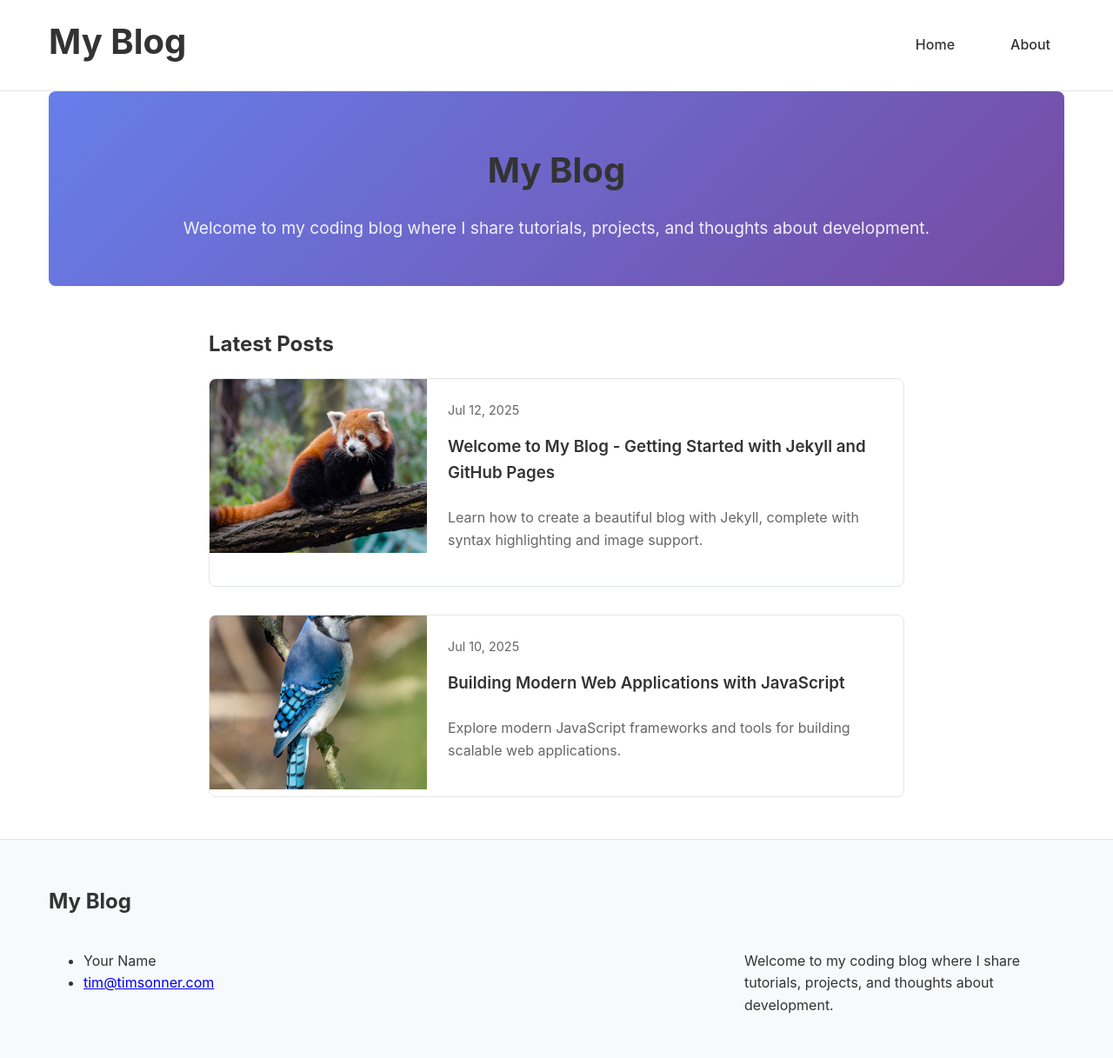
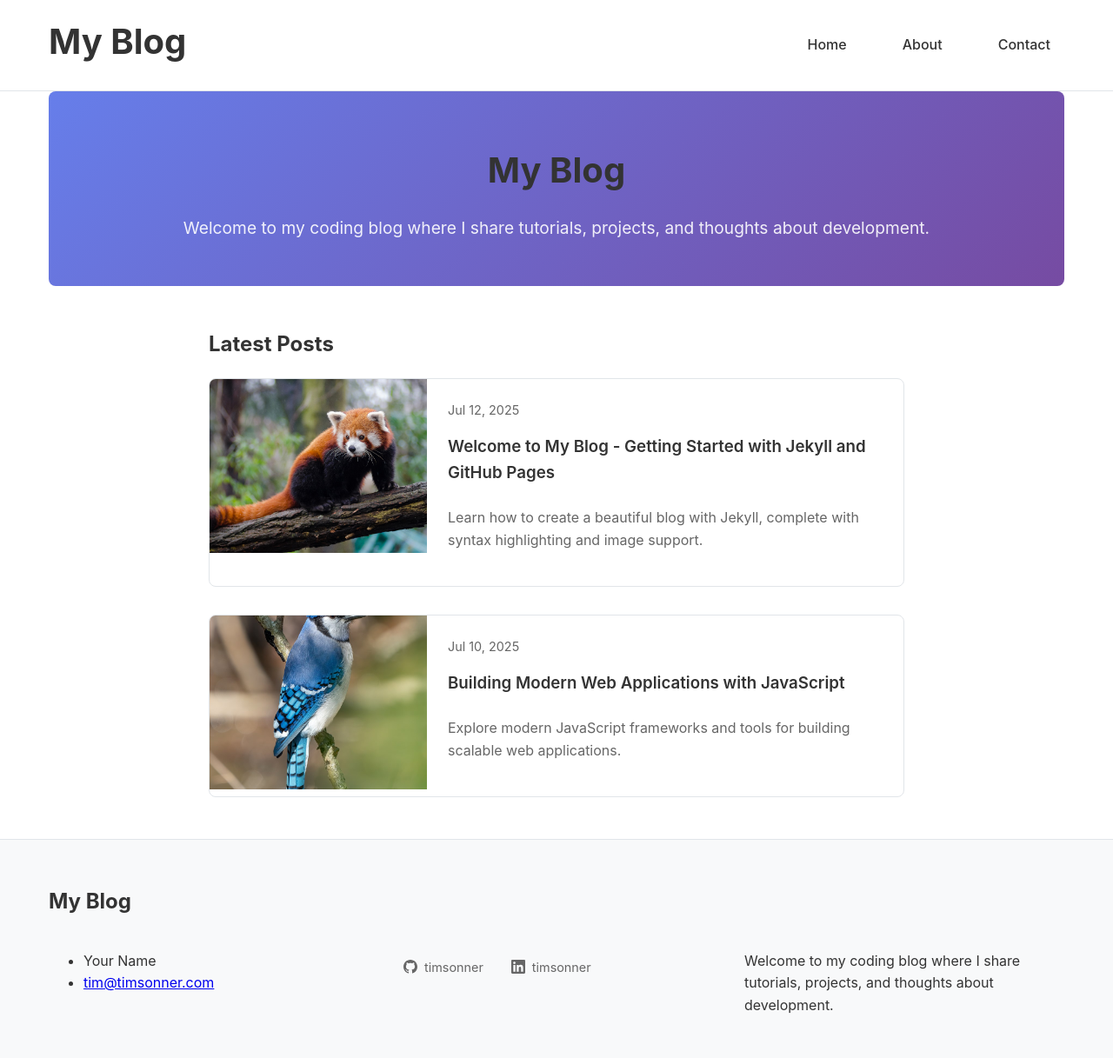
Before and after one commit to timsonner/timsonner.github.io, a Jekyll site: the page built from index.html, in a window 1280 px wide. Shown: the whole page at 87% size. Built offline with Jekyll 4.4.1, drawn with Linux system fonts in a browser that asks for light colours.

Commit message:
add contact page and socials

```diff
--- a/_includes/header.html
+++ b/_includes/header.html
@@ -7,6 +7,7 @@
       <div class="trigger">
         <a class="page-link" href="{{ "/" | relative_url }}">Home</a>
         <a class="page-link" href="{{ "/about/" | relative_url }}">About</a>
+        <a class="page-link" href="{{ "/contact/" | relative_url }}">Contact</a>
       </div>
     </nav>
   </div>
--- a/_includes/social.html
+++ b/_includes/social.html
@@ -1,4 +1,14 @@
 <ul class="social-media-list">
-  {%- if site.github_username -%}<li><a href="https://github.com/{{ site.github_username| cgi_escape | escape }}"><svg class="svg-icon"><use xlink:href="{{ '/assets/minima-social-icons.svg#github' | relative_url }}"></use></svg> <span class="username">{{ site.github_username| escape }}</span></a></li>{%- endif -%}
-  {%- if site.twitter_username -%}<li><a href="https://www.twitter.com/{{ site.twitter_username| cgi_escape | escape }}"><svg class="svg-icon"><use xlink:href="{{ '/assets/minima-social-icons.svg#twitter' | relative_url }}"></use></svg> <span class="username">{{ site.twitter_username| escape }}</span></a></li>{%- endif -%}
+  <li><a href="https://github.com/timsonner" target="_blank" rel="noopener noreferrer" title="GitHub">
+    <svg class="svg-icon" width="16" height="16" viewBox="0 0 24 24">
+      <path fill="currentColor" d="M12 0c-6.626 0-12 5.373-12 12 0 5.302 3.438 9.8 8.207 11.387.599.111.793-.261.793-.577v-2.234c-3.338.726-4.033-1.416-4.033-1.416-.546-1.387-1.333-1.756-1.333-1.756-1.089-.745.083-.729.083-.729 1.205.084 1.839 1.237 1.839 1.237 1.07 1.834 2.807 1.304 3.492.997.107-.775.418-1.305.762-1.604-2.665-.305-5.467-1.334-5.467-5.931 0-1.311.469-2.381 1.236-3.221-.124-.303-.535-1.524.117-3.176 0 0 1.008-.322 3.301 1.23.957-.266 1.983-.399 3.003-.404 1.02.005 2.047.138 3.006.404 2.291-1.552 3.297-1.23 3.297-1.23.653 1.653.242 2.874.118 3.176.77.84 1.235 1.911 1.235 3.221 0 4.609-2.807 5.624-5.479 5.921.43.372.823 1.102.823 2.222v3.293c0 .319.192.694.801.576 4.765-1.589 8.199-6.086 8.199-11.386 0-6.627-5.373-12-12-12z"/>
+    </svg>
+    <span class="username">timsonner</span>
+  </a></li>
+  <li><a href="https://linkedin.com/in/timsonner" target="_blank" rel="noopener noreferrer" title="LinkedIn">
+    <svg class="svg-icon" width="16" height="16" viewBox="0 0 24 24">
+      <path fill="currentColor" d="M20.447 20.452h-3.554v-5.569c0-1.328-.027-3.037-1.852-3.037-1.853 0-2.136 1.445-2.136 2.939v5.667H9.351V9h3.414v1.561h.046c.477-.9 1.637-1.85 3.37-1.85 3.601 0 4.267 2.37 4.267 5.455v6.286zM5.337 7.433c-1.144 0-2.063-.926-2.063-2.065 0-1.138.92-2.063 2.063-2.063 1.14 0 2.064.925 2.064 2.063 0 1.139-.925 2.065-2.064 2.065zm1.782 13.019H3.555V9h3.564v11.452zM22.225 0H1.771C.792 0 0 .774 0 1.729v20.542C0 23.227.792 24 1.771 24h20.451C23.2 24 24 23.227 24 22.271V1.729C24 .774 23.2 0 22.222 0h.003z"/>
+    </svg>
+    <span class="username">timsonner</span>
+  </a></li>
 </ul>
--- a/assets/main.scss
+++ b/assets/main.scss
@@ -72,6 +72,42 @@
   display: grid;
   grid-template-columns: repeat(auto-fit, minmax(250px, 1fr));
   gap: 2rem;
+}
+
+/* Footer social media styling */
+.social-media-list {
+  list-style: none;
+  padding: 0;
+  display: flex;
+  gap: 1rem;
+}
+
+.social-media-list li {
+  margin: 0;
+}
+
+.social-media-list a {
+  display: flex;
+  align-items: center;
+  gap: 0.5rem;
+  color: #666;
+  text-decoration: none;
+  padding: 0.5rem;
+  border-radius: 4px;
+  transition: all 0.3s ease;
+}
+
+.social-media-list a:hover {
+  color: #333;
+  background-color: #f0f0f0;
+}
+
+.social-media-list .svg-icon {
+  flex-shrink: 0;
+}
+
+.social-media-list .username {
+  font-size: 0.9rem;
 }
 
 /* Post layout styles */
@@ -287,6 +323,75 @@
   margin: 1rem 0;
 }
 
+/* Contact page styles */
+.contact-links {
+  display: grid;
+  grid-template-columns: repeat(auto-fit, minmax(300px, 1fr));
+  gap: 2rem;
+  margin: 2rem 0;
+}
+
+.contact-link {
+  display: flex;
+  align-items: center;
+  gap: 1rem;
+  padding: 1.5rem;
+  background: #fff;
+  border: 2px solid #e1e5e9;
+  border-radius: 12px;
+  text-decoration: none;
+  color: #333;
+  transition: all 0.3s ease;
+  box-shadow: 0 2px 4px rgba(0,0,0,0.05);
+}
+
+.contact-link:hover {
+  transform: translateY(-2px);
+  box-shadow: 0 8px 16px rgba(0,0,0,0.1);
+  text-decoration: none;
+  color: #333;
+}
+
+.contact-link.github:hover {
+  border-color: #333;
+}
+
+.contact-link.linkedin:hover {
+  border-color: #0077b5;
+}
+
+.contact-icon {
+  flex-shrink: 0;
+  width: 32px;
+  height: 32px;
+}
+
+.contact-link .github .contact-icon {
+  color: #333;
+}
+
+.contact-link.linkedin .contact-icon {
+  color: #0077b5;
+}
+
+.contact-link > div {
+  flex: 1;
+}
+
+.contact-link span {
+  display: block;
+  font-weight: 600;
+  font-size: 1.1rem;
+  margin-bottom: 0.25rem;
+}
+
+.contact-link small {
+  display: block;
+  color: #666;
+  font-size: 0.9rem;
+  line-height: 1.4;
+}
+
 /* Responsive design */
 @media (max-width: 768px) {
   .hero-section {
--- a/index.html
+++ b/index.html
@@ -5,7 +5,7 @@
 
 <div class="home">
   <div class="hero-section">
-    <h1 class="site-title">{{ site.title | default: "My Blog" }}</h1>
+    <h1 class="site-title">{{ site.title | default: "timsonner.com" }}</h1>
     <p class="site-description">{{ site.description | default: "Welcome to my blog" }}</p>
   </div>
 
```
Also changed, not shown: contact.md (added, +56 -0 lines).
